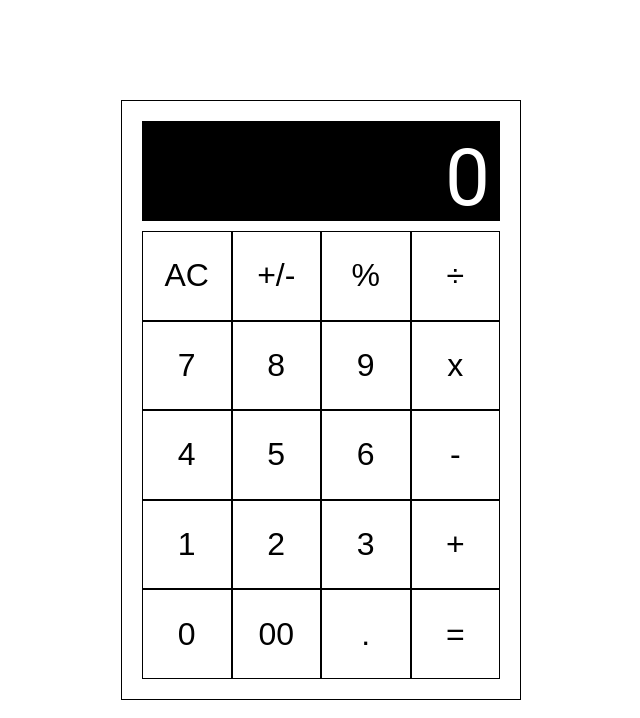
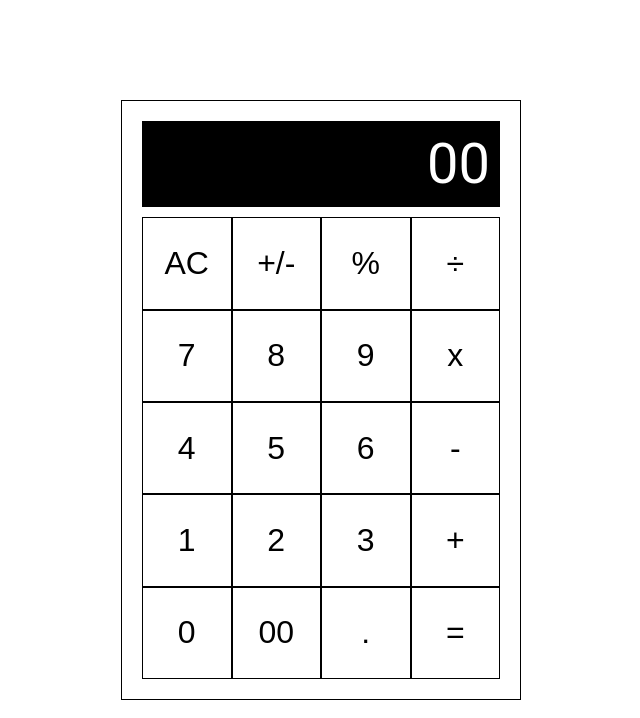
Before and after one commit to ncduy0303/calculator, a plain HTML site: page index.html in a window 1280 px wide. Both pictures are taken after a click on the button "00". Shown: the whole page, without its empty margins (319-959 px from the left). Drawn offline with Linux system fonts and the light colour scheme.

Commit message:
Add number and  +,-,x,/,= functionalities

```diff
--- a/index.html
+++ b/index.html
@@ -12,28 +12,28 @@
             <!-- 1 row for display -->
             <!-- Then 5 more rows for 20 buttons in total -->
             <div class="calculator">
-                <div class="display">0</div>
+                <div class="display"></div>
                 <div class="controls">
                     <button type="button" class="all-clear">AC</button>
                     <button type="button" class="sign">+/-</button>
                     <button type="button" class="percent">%</button>
-                    <button type="button" class="operator">÷</button>
-                    <button type="button" class="operand">7</button>
-                    <button type="button" class="operand">8</button>
-                    <button type="button" class="operand">9</button>
-                    <button type="button" class="operator">x</button>
-                    <button type="button" class="operand">4</button>
-                    <button type="button" class="operand">5</button>
-                    <button type="button" class="operand">6</button>
-                    <button type="button" class="operator">-</button>
-                    <button type="button" class="operand">1</button>
-                    <button type="button" class="operand">2</button>
-                    <button type="button" class="operand">3</button>
-                    <button type="button" class="operator">+</button>
-                    <button type="button" class="operand">0</button>
-                    <button type="button" class="operand">00</button>
+                    <button type="button" class="operator" value="/">÷</button>
+                    <button type="button" class="number" value="7">7</button>
+                    <button type="button" class="number" value="8">8</button>
+                    <button type="button" class="number" value="9">9</button>
+                    <button type="button" class="operator" value="*">x</button>
+                    <button type="button" class="number" value="4">4</button>
+                    <button type="button" class="number" value="5">5</button>
+                    <button type="button" class="number" value="6">6</button>
+                    <button type="button" class="operator" value="-">-</button>
+                    <button type="button" class="number" value="1">1</button>
+                    <button type="button" class="number" value="2">2</button>
+                    <button type="button" class="number" value="3">3</button>
+                    <button type="button" class="operator" value="+">+</button>
+                    <button type="button" class="number" value="0">0</button>
+                    <button type="button" class="number" value="00">00</button>
                     <button type="button" class="decimal">.</button>
-                    <button type="button" class="operator">=</button>
+                    <button type="button" class="equal">=</button>
                 </div>
             </div>
         </div>
--- a/script.js
+++ b/script.js
@@ -0,0 +1,61 @@
+// A web application for a calculator
+let firstOperand = "";
+let secondOperand = "";
+let currentOperator = null;
+
+const display = document.querySelector(".display");
+const numberButtons = document.querySelectorAll(".number");
+const operatorButtons = document.querySelectorAll(".operator");
+const equalButton = document.querySelector(".equal");
+
+function applyOperator(operator, firstNumber, secondNumber) {
+    switch (operator) {
+        case "+":
+            return firstNumber + secondNumber;
+        case "-":
+            return firstNumber - secondNumber;
+        case "*":
+            return firstNumber * secondNumber;
+        case "/":
+            return firstNumber / secondNumber;
+    }
+}
+
+// Add event listeners to number buttons
+numberButtons.forEach((button) => {
+    button.addEventListener("click", () => {
+        if (currentOperator === null) {
+            firstOperand += button.value;
+            display.textContent = firstOperand;
+        } else {
+            secondOperand += button.value;
+            display.textContent = secondOperand;
+        }
+    });
+});
+
+// Evaluate the current expression if possible
+function evaluate() {
+    if (currentOperator === null || secondOperand === "") {
+        return;
+    }
+    firstOperand = applyOperator(
+        currentOperator,
+        Number(firstOperand),
+        Number(secondOperand)
+    );
+    currentOperator = null;
+    secondOperand = "";
+    display.textContent = firstOperand;
+}
+
+// Add event listeners to operator buttons
+operatorButtons.forEach((button) => {
+    button.addEventListener("click", () => {
+        evaluate();
+        currentOperator = button.value;
+    });
+});
+
+// Add event listener to equal button
+equalButton.addEventListener("click", evaluate);
--- a/style.css
+++ b/style.css
@@ -31,7 +31,7 @@
     height: 100px;
     background-color: #000;
     color: #fff;
-    font-size: 5rem;
+    font-size: 3.5rem;
     text-align: right;
     padding: 10px;
     margin-bottom: 10px;
```
